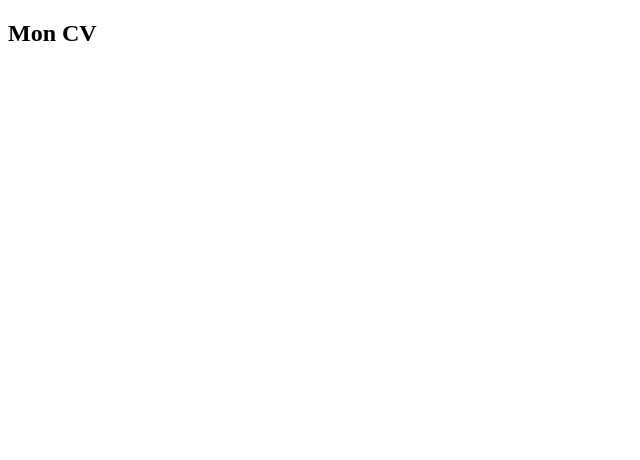
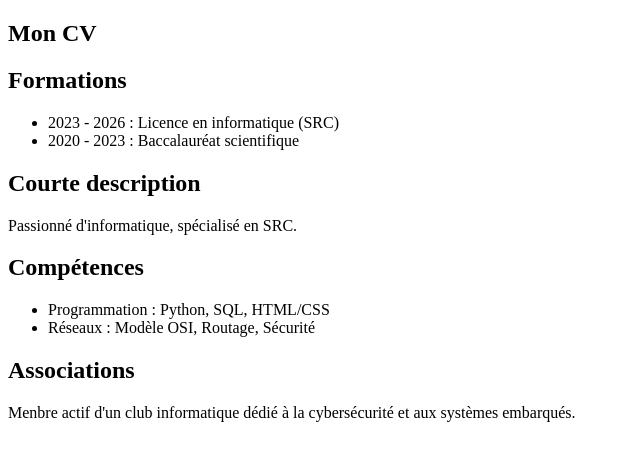
Before and after one commit to Flex-21/mon-cv, a plain HTML site: page index.html in a window 1280 px wide. Shown: the whole page, without its empty margins (0-640 px from the left). Drawn offline with Linux system fonts and the light colour scheme.

Commit message:
Revert "index.html"

```diff
--- a/index.html
+++ b/index.html
@@ -9,5 +9,27 @@
         <section id="titre">
             <h1>Mon CV</h1>
         </section>
+        <section id="formations">
+            <h2>Formations</h2>
+            <ul>
+                <li>2023 - 2026 : Licence en informatique (SRC)</li>
+                <li>2020 - 2023 : Baccalauréat scientifique</li>
+            </ul>
+        </section>
+        <section id="description">
+            <h2>Courte description</h2>
+            <p>Passionné d'informatique, spécialisé en SRC.</p>
+        </section>
+        <section id="compétences">
+            <h2>Compétences</h2>
+                <ul>
+                    <li>Programmation : Python, SQL, HTML/CSS</li>
+                    <li>Réseaux : Modèle OSI, Routage, Sécurité</li>
+                </ul>
+        </section>
+        <section id="associations">
+            <h2>Associations</h2>
+            <p>Menbre actif d'un club informatique dédié à la cybersécurité et aux systèmes embarqués.</p>
+        </section>
   </body>
 </html>
```
